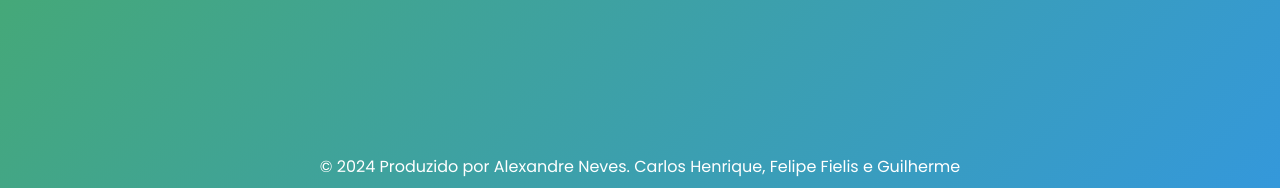
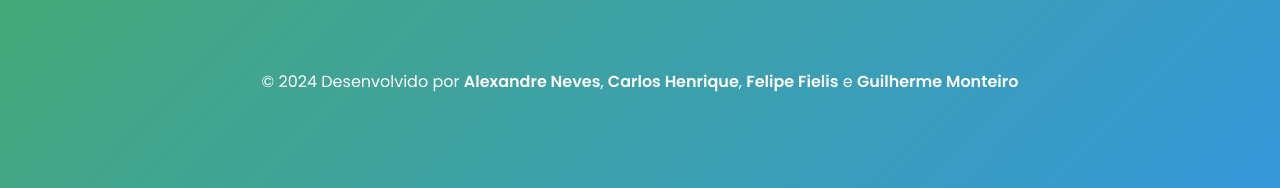
Before and after one commit to FelipeFidelisA/gincana, a React (Vite) app: page /login in a window 1280 px wide. Shown: the part 609-797 px from the top of the page. Built offline with nearby package versions, Linux system fonts and the light colour scheme.

Commit message:
Update Login.tsx

```diff
--- a/src/pages/Login.tsx
+++ b/src/pages/Login.tsx
@@ -8,8 +8,7 @@ const Login: React.FC = () => {
   const { login } = useAuth();
   const navigate = useNavigate();
 
-
- const [credentials, setCredentials] = useState({
+  const [credentials, setCredentials] = useState({
     username: "",
     password: "",
   });
@@ -69,15 +68,52 @@ const Login: React.FC = () => {
         </div>
         <div className="image-section"></div>
       </div>
-      <footer style={{
-        position: "absolute",
-        bottom: 0,
-        width: "100%",
-        textAlign: "center",
-        padding: "1rem",
-        color: "#fff",
-      }} className="footer">
-        © 2024 Produzido por Alexandre Neves. Carlos Henrique, Felipe Fielis e Guilherme
+      <footer
+        style={{
+          textAlign: "center",
+          backgroundColor: "transparent",
+          marginTop: "1rem !important",
+          color: "#fff",
+        }}
+      >
+        <p>
+          © 2024 Desenvolvido por{" "}
+          <span
+            style={{
+              fontWeight: "600",
+              color: "#fff",
+            }}
+          >
+            Alexandre Neves
+          </span>
+          ,{" "}
+          <span
+            style={{
+              fontWeight: "600",
+              color: "#fff",
+            }}
+          >
+            Carlos Henrique
+          </span>
+          ,{" "}
+          <span
+            style={{
+              fontWeight: "600",
+              color: "#fff",
+            }}
+          >
+            Felipe Fielis
+          </span>{" "}
+          e{" "}
+          <span
+            style={{
+              fontWeight: "600",
+              color: "#fff",
+            }}
+          >
+            Guilherme Monteiro
+          </span>
+        </p>
       </footer>
     </div>
   );
```
